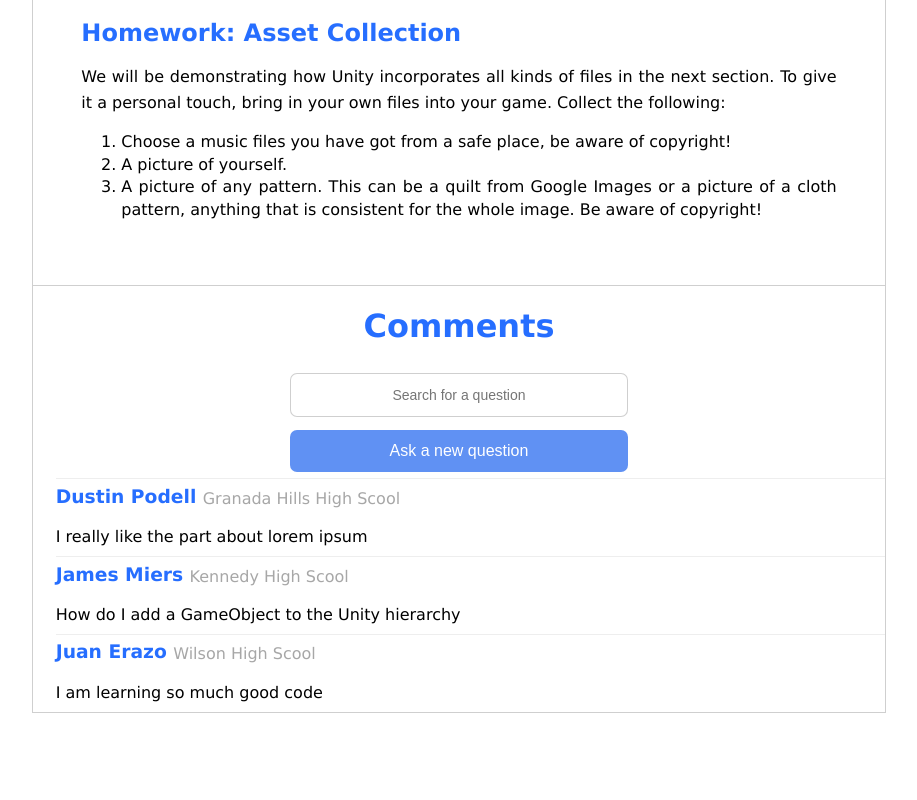
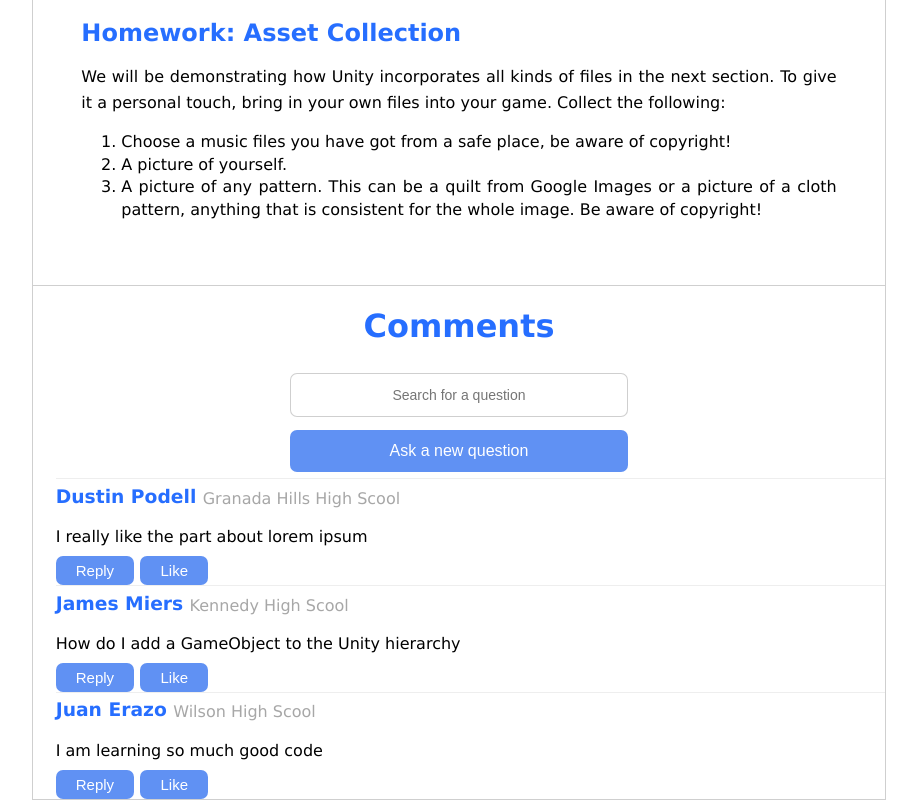
Before and after one commit to fersot100/markdown-parser, a React (Create React App) app: page / in a window 1280 px wide. Shown: the part 5512-6312 px from the top of the page, without its empty margins (181-1098 px from the left). Before the commit the page ends 6225 px from the top, so only its background shows below. Built offline with nearby package versions, Linux system fonts and the light colour scheme.

Commit message:
Added like and reply button to comments

```diff
--- a/package.json
+++ b/package.json
@@ -3,6 +3,7 @@
   "version": "0.1.0",
   "private": true,
   "dependencies": {
+    "moment": "^2.19.4",
     "react": "^16.2.0",
     "react-dom": "^16.2.0",
     "react-markdown": "^3.1.1",
--- a/src/components/comment.js
+++ b/src/components/comment.js
@@ -7,6 +7,10 @@ export const comment = ({title, body, student}) => (
         <p className='comment__student-school'>{student.school}</p>
       </div>
         <p>{body}</p>
+        <div className='comment__button'>
+          <button className='button button--reply '>Reply</button>
+          <button className='button button--reply '>Like</button>
+        </div>
   </div>
 );
 
--- a/src/styles/App.css
+++ b/src/styles/App.css
@@ -26,6 +26,12 @@
   border: none;
   padding: 12px 45px;
   color: white;
+}
+
+.button--reply {
+  font-size: 15px;
+  padding: 6px 20px;
+  margin-right: 0.4rem;
 }
 
 .input {
@@ -74,6 +80,7 @@
   margin-left: 1.4rem;
 }
 
+
 .comment p{
   margin: 0.4rem 0;
 }
```
Also changed, not shown: 1 other file (tests, documents, lock files or other folders).
